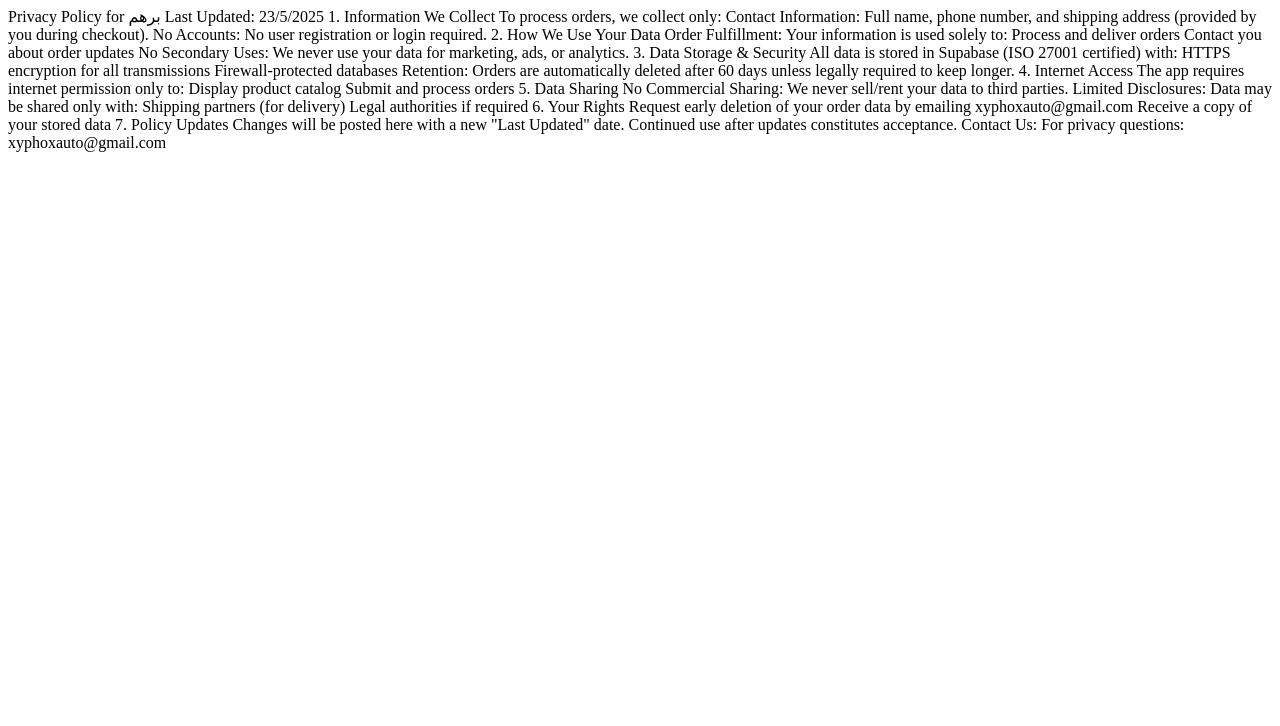
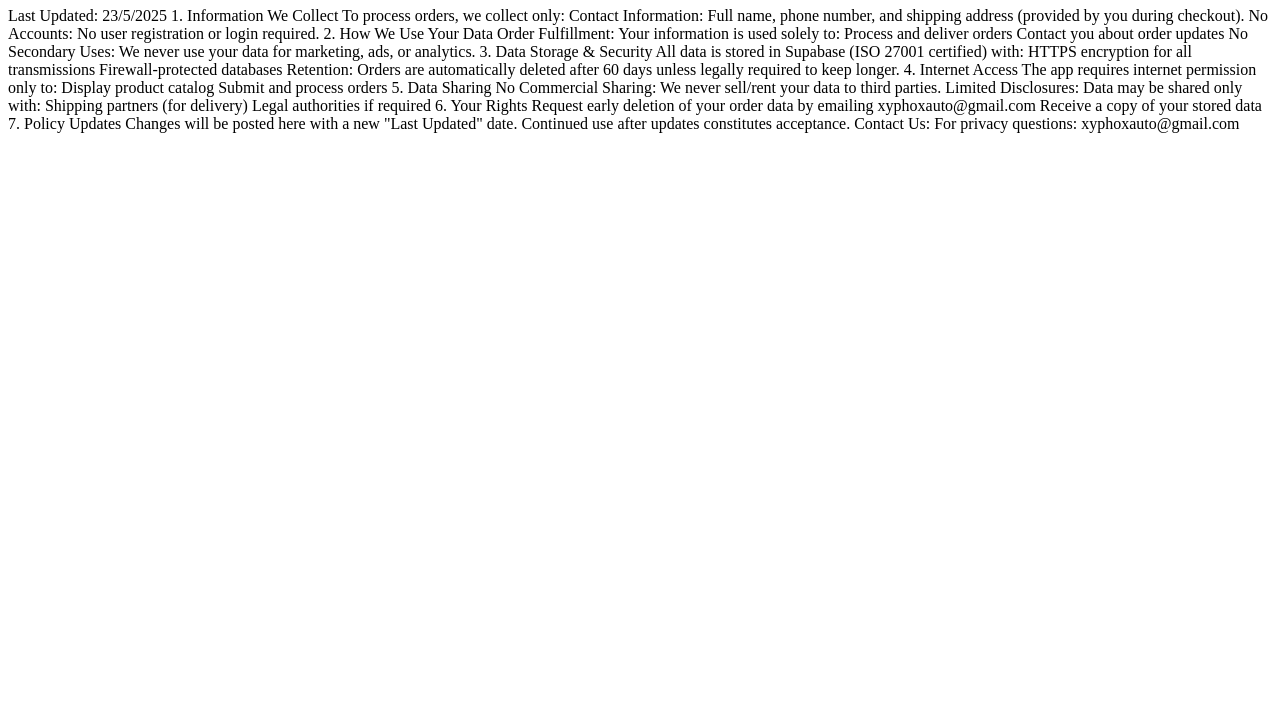
Before and after one commit to XYPHOX1/Privacy-Policy, a plain HTML site: page index.html in a window 1280 px wide. Shown: the part 74-800 px from the top of the page. Drawn offline with Linux system fonts and the light colour scheme.

Commit message:
Update index.html

```diff
--- a/index.html
+++ b/index.html
@@ -2,7 +2,7 @@
 <html>
 <body>
   <h1>Privacy Policy for برهم</h1>
-  <p>Privacy Policy for برهم
+  <p>
 Last Updated: 23/5/2025
 
 1. Information We Collect
```
